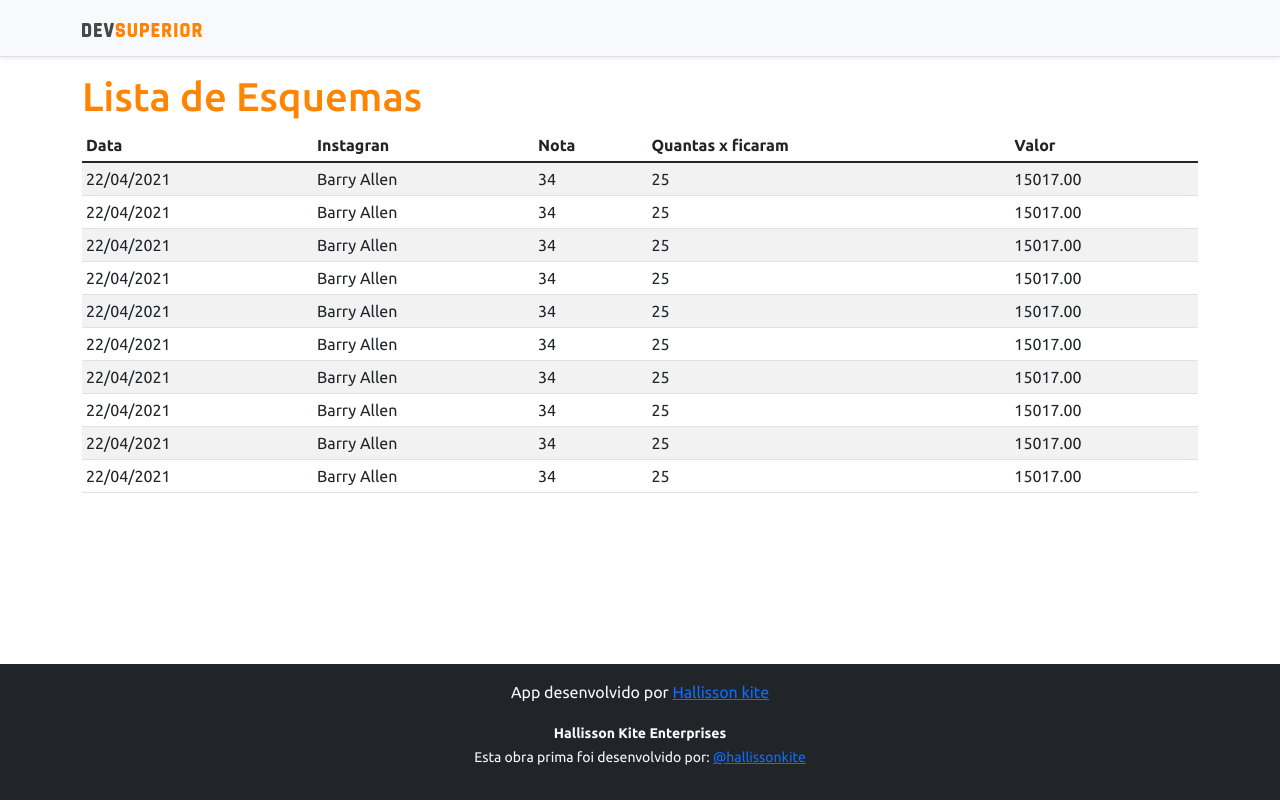
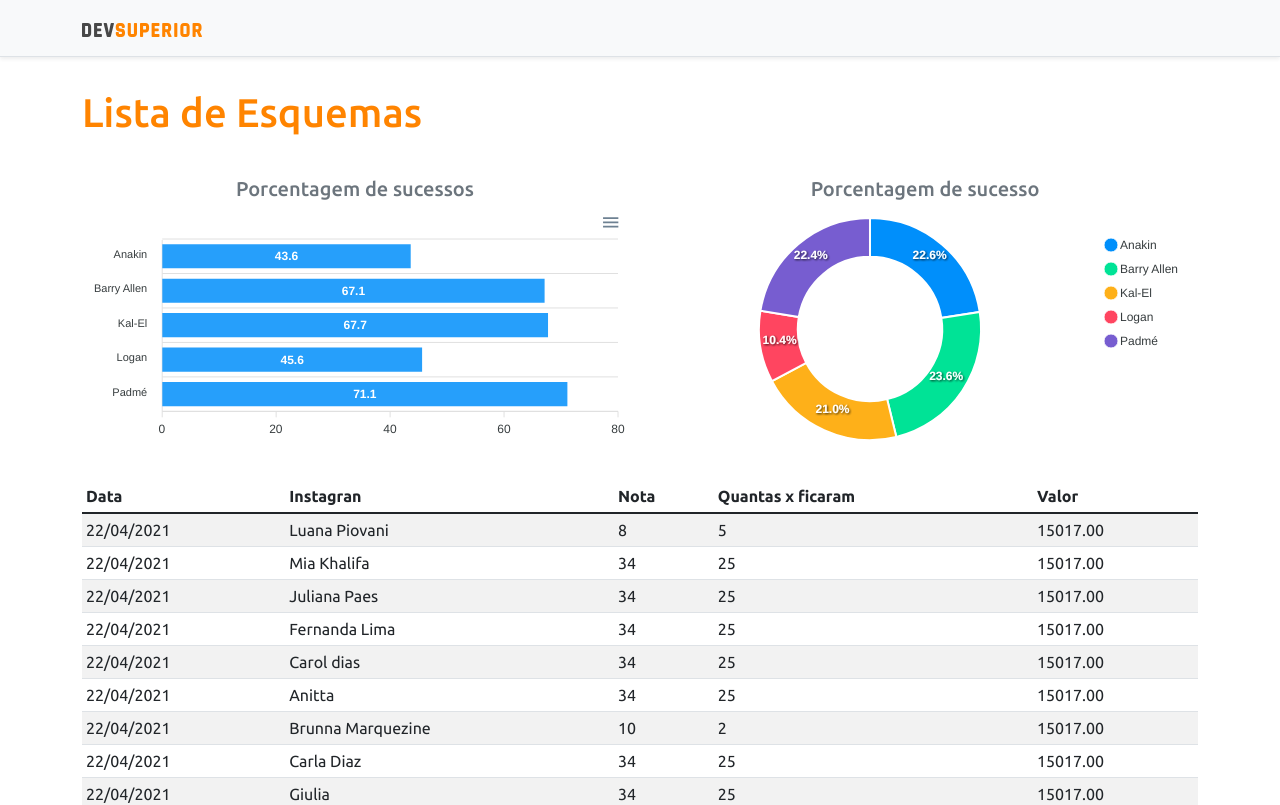
Before and after one commit to hallissonkite/projeto-sds3, a React (Create React App) app in the folder frontend/: page / in a window 1280 px wide. Shown: the top 805 px of the page. Built offline with nearby package versions, Linux system fonts and the light colour scheme.

Commit message:
Static charts

```diff
--- a/frontend/src/App.tsx
+++ b/frontend/src/App.tsx
@@ -1,4 +1,6 @@
+import BarCharts from "components/BarChart";
 import DataTable from "components/DataTable";
+import DonutChart from "components/DonutBar";
 import Footer from "components/Footer";
 import NavBar from "components/NavBar";
 
@@ -7,8 +9,18 @@ function App() {
     <>
        <NavBar/>
        <div className="container">
-           <h1 className="text-primary">Lista de Esquemas</h1>
+           <h1 className="text-primary py-3">Lista de Esquemas</h1>
+            <div className= "row py-3">
+                <div className="col-sm-6">
+                  <h5 className="text-center text-secondary"> Porcentagem de sucessos</h5>
+                  <BarCharts/>
+                </div>
+                <div className="col-sm-6">
+                  <h5 className="text-center text-secondary"> Porcentagem de sucesso</h5>
+                  <DonutChart/>
+                </div>
 
+            </div>
            <DataTable/>
       </div>
       <Footer/>
--- /dev/null
+++ b/frontend/src/components/BarChart/index.tsx
@@ -0,0 +1,34 @@
+import Chart from 'react-apexcharts';
+
+const BarCharts = () => {
+
+    const options = {
+        plotOptions: {
+            bar: {
+                horizontal: true,
+            }
+        },
+    };
+
+    const mockData = {
+        labels: {
+            categories: ['Anakin', 'Barry Allen', 'Kal-El', 'Logan', 'Padmé']
+        },
+        series: [
+            {
+                name: "% Sucesso",
+                data: [43.6, 67.1, 67.7, 45.6, 71.1]
+            }
+        ]
+    };
+    return (
+       <Chart
+            options={{...options, xaxis: mockData.labels}}
+            series= {mockData.series}
+            type="bar"
+            height="240"
+            />
+    );
+  }
+
+  export default BarCharts;
--- a/frontend/src/components/DataTable/index.tsx
+++ b/frontend/src/components/DataTable/index.tsx
@@ -15,70 +15,70 @@ const DataTable = () => {
         <tbody>
             <tr>
                 <td>22/04/2021</td>
-                <td>Barry Allen</td>
+                <td>Luana Piovani</td>
+                <td>8</td>
+                <td>5</td>
+                <td>15017.00</td>
+            </tr>
+            <tr>
+                <td>22/04/2021</td>
+                <td>Mia Khalifa</td>
                 <td>34</td>
                 <td>25</td>
                 <td>15017.00</td>
             </tr>
             <tr>
                 <td>22/04/2021</td>
-                <td>Barry Allen</td>
+                <td>Juliana Paes</td>
                 <td>34</td>
                 <td>25</td>
                 <td>15017.00</td>
             </tr>
             <tr>
                 <td>22/04/2021</td>
-                <td>Barry Allen</td>
+                <td>Fernanda Lima</td>
                 <td>34</td>
                 <td>25</td>
                 <td>15017.00</td>
             </tr>
             <tr>
                 <td>22/04/2021</td>
-                <td>Barry Allen</td>
+                <td>Carol dias</td>
                 <td>34</td>
                 <td>25</td>
                 <td>15017.00</td>
             </tr>
             <tr>
                 <td>22/04/2021</td>
-                <td>Barry Allen</td>
+                <td>Anitta</td>
                 <td>34</td>
                 <td>25</td>
                 <td>15017.00</td>
             </tr>
             <tr>
                 <td>22/04/2021</td>
-                <td>Barry Allen</td>
+                <td>Brunna Marquezine</td>
+                <td>10</td>
+                <td>2</td>
+                <td>15017.00</td>
+            </tr>
+            <tr>
+                <td>22/04/2021</td>
+                <td>Carla Diaz</td>
                 <td>34</td>
                 <td>25</td>
                 <td>15017.00</td>
             </tr>
             <tr>
                 <td>22/04/2021</td>
-                <td>Barry Allen</td>
+                <td>Giulia</td>
                 <td>34</td>
                 <td>25</td>
                 <td>15017.00</td>
             </tr>
             <tr>
                 <td>22/04/2021</td>
-                <td>Barry Allen</td>
-                <td>34</td>
-                <td>25</td>
-                <td>15017.00</td>
-            </tr>
-            <tr>
-                <td>22/04/2021</td>
-                <td>Barry Allen</td>
-                <td>34</td>
-                <td>25</td>
-                <td>15017.00</td>
-            </tr>
-            <tr>
-                <td>22/04/2021</td>
-                <td>Barry Allen</td>
+                <td>Aline Riscado</td>
                 <td>34</td>
                 <td>25</td>
                 <td>15017.00</td>
--- /dev/null
+++ b/frontend/src/components/DonutBar/index.tsx
@@ -0,0 +1,25 @@
+import Chart from 'react-apexcharts';
+
+const DonutChart = () => {
+
+    const mockData = {
+        series: [477138, 499928, 444867, 220426, 473088],
+        labels: ['Anakin', 'Barry Allen', 'Kal-El', 'Logan', 'Padmé']
+    }
+
+    const options = {
+        legend: {
+            show: true
+        }
+    }
+    return (
+       <Chart
+            options={{...options, labels: mockData.labels}}
+            series= {mockData.series}
+            type="donut"
+            height="240"
+            />
+    );
+  }
+
+  export default DonutChart;
--- /dev/null
+++ b/package.json
@@ -0,0 +1,6 @@
+{
+  "dependencies": {
+    "apexcharts": "^3.29.0",
+    "react-apexcharts": "^1.3.9"
+  }
+}
```
Also changed, not shown: 1 other file (tests, documents, lock files or other folders).
